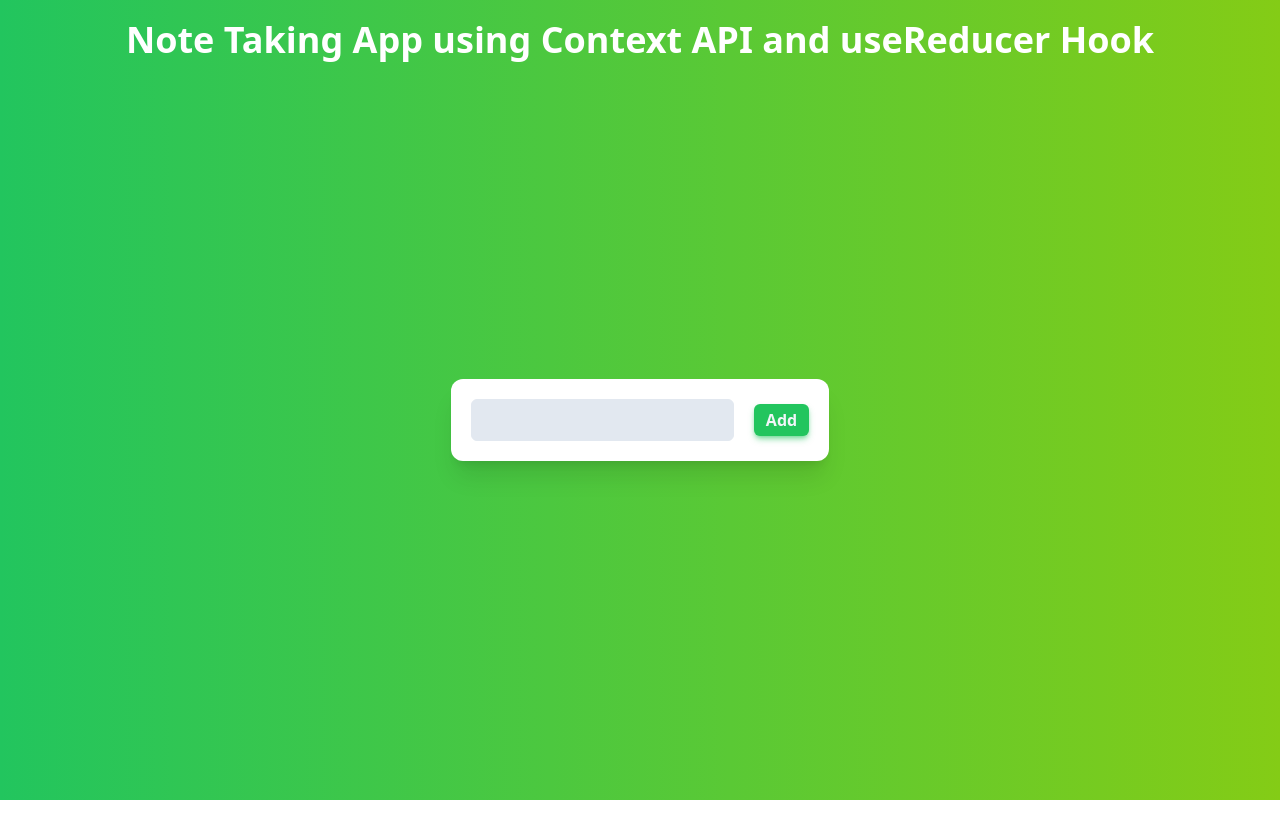
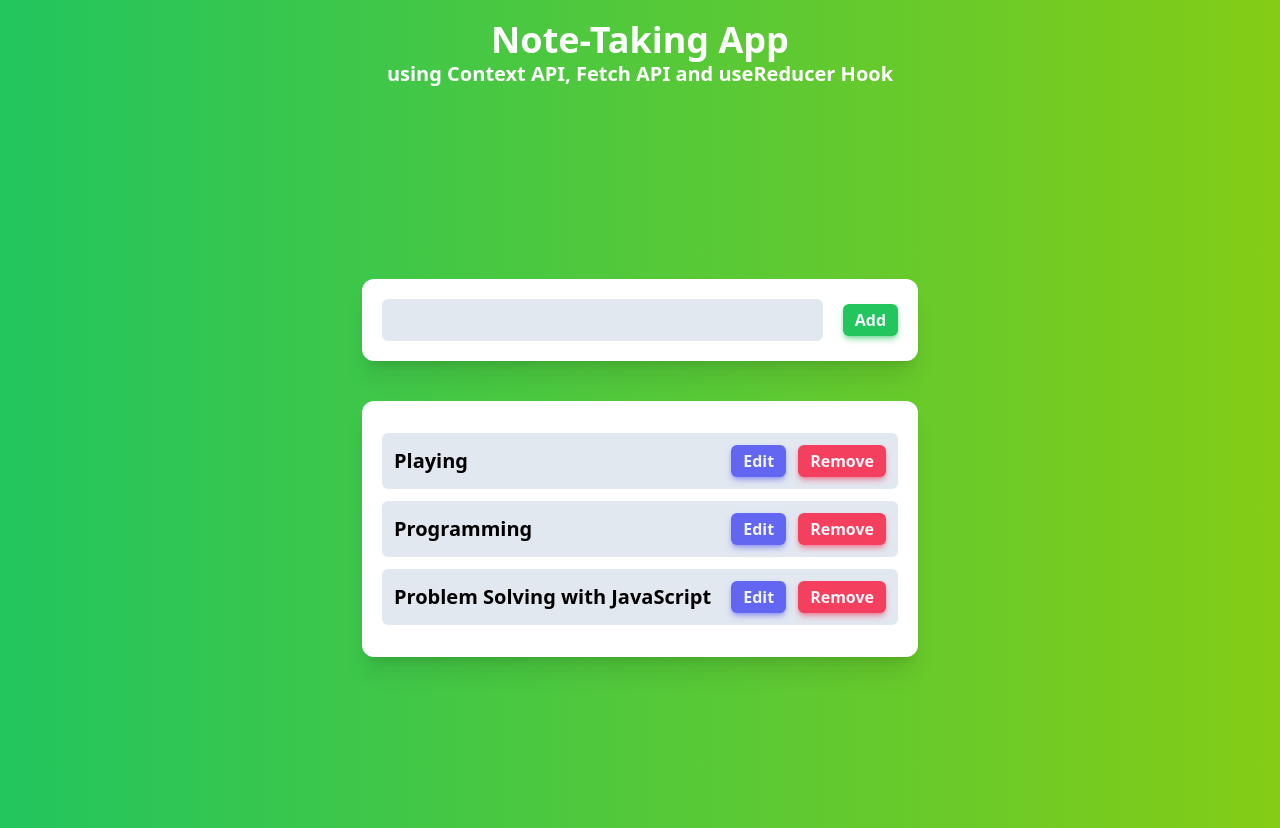
Before and after one commit to Nazmul1582/frontend-applications, a React (Create React App) app: page / in a window 1280 px wide. Before the commit the page ends 800 px from the top, so only its background shows below. Built offline with nearby package versions, Linux system fonts and the light colour scheme; data requests are answered from the project's data file.

Commit message:
Note-Taking App with useReducer, fetch-api and context-api

```diff
--- a/package.json
+++ b/package.json
@@ -13,6 +13,7 @@
   },
   "scripts": {
     "start": "react-scripts start",
+    "json-server": "json-server -p 4000 --watch ./src/db.json",
     "build": "react-scripts build",
     "test": "react-scripts test",
     "eject": "react-scripts eject"
--- a/public/index.html
+++ b/public/index.html
@@ -24,7 +24,9 @@
       work correctly both with client-side routing and a non-root public URL.
       Learn how to configure a non-root public URL by running `npm run build`.
     -->
-    <title>Note Taking App using Context API and useReducer Hook</title>
+    <title>
+      Note Taking App using Context API, Fetch API and useReducer Hook
+    </title>
   </head>
   <body>
     <noscript>You need to enable JavaScript to run this app.</noscript>
--- a/src/App.js
+++ b/src/App.js
@@ -4,9 +4,12 @@ import OutputArea from "./components/OutputArea";
 const App = () => {
   return (
     <div className="min-h-screen  bg-gradient-to-r from-green-500 to-lime-500">
-      <h1 className="text-center text-4xl font-bold py-5 text-white">
-        Note Taking App using Context API and useReducer Hook
-      </h1>
+      <div className="text-center text-4xl font-bold py-5 text-white">
+        <h1>Note-Taking App</h1>
+        <p className="text-xl">
+          using Context API, Fetch API and useReducer Hook
+        </p>
+      </div>
       <div className="flex items-center justify-center custom-height">
         <div>
           <InputArea />
--- a/src/components/InputArea.js
+++ b/src/components/InputArea.js
@@ -3,6 +3,30 @@ import { useNote } from "../contexts/NoteContext";
 
 const InputArea = () => {
   const { note, dispatch } = useNote();
+
+  const getNotes = () => {
+    fetch("http://localhost:4000/notes")
+      .then((response) => response.json())
+      .then((data) => dispatch({ type: "FETCH_SUCCESS", payload: data }))
+      .catch((err) => dispatch({ type: "FETCH_FAILURE", payload: err }));
+  };
+  const createNote = async () => {
+    const newNote = {
+      id: Date.now() + "",
+      title: note.noteTitle,
+    };
+
+    return await fetch("http://localhost:4000/notes", {
+      method: "POST",
+      body: JSON.stringify(newNote),
+      headers: {
+        "Content-Type": "application/json; charsert=UTF-8",
+      },
+    })
+      // .then((res) => res.json())
+      // .then((data) => console.log(data));
+      .then(() => getNotes());
+  };
 
   return (
     <form
@@ -13,8 +37,8 @@ const InputArea = () => {
           return;
         }
         note.editMode
-          ? dispatch({ type: "UPDATE_NOTE", payload: e })
-          : dispatch({ type: "CREATE_NOTE", payload: e });
+          ? dispatch({ type: "UPDATE_NOTE" })
+          : dispatch({ type: "CREATE_NOTE", payload: createNote() });
       }}
       className="mb-10 bg-white shadow-xl p-5 rounded-xl text-center font-bold flex justify-center items-center gap-5"
     >
--- a/src/components/OutputArea.js
+++ b/src/components/OutputArea.js
@@ -1,10 +1,19 @@
-import React from "react";
+import React, { useEffect } from "react";
 import { useNote } from "../contexts/NoteContext";
 
 const OutputArea = () => {
   const { note, dispatch } = useNote();
 
-  return (
+  useEffect(() => {
+    fetch("http://localhost:4000/notes")
+      .then((response) => response.json())
+      .then((data) => dispatch({ type: "FETCH_SUCCESS", payload: data }))
+      .catch((err) => dispatch({ type: "FETCH_FAILURE", payload: err }));
+  }, [dispatch]);
+
+  return note.isLoading ? (
+    <h1 className="text-white">Loading ...</h1>
+  ) : (
     <div
       className={`bg-white shadow-xl rounded-xl text-center font-bold p-5  ${
         note.notes.length === 0 ? "hidden" : "block"
--- a/src/contexts/NoteContext.js
+++ b/src/contexts/NoteContext.js
@@ -1,4 +1,4 @@
-import { createContext, useContext, useReducer } from "react";
+import React, { createContext, useContext, useReducer } from "react";
 import noteReducer from "../reducer/noteReducer";
 
 const NoteContext = createContext();
@@ -6,8 +6,10 @@ const NoteContext = createContext();
 export const useNote = () => useContext(NoteContext);
 
 const initialState = {
+  isLoading: true,
+  notes: [],
+  error: false,
   noteTitle: "",
-  notes: [],
   editMode: false,
   editableNote: null,
 };
--- /dev/null
+++ b/src/db.json
@@ -0,0 +1,16 @@
+{
+  "notes": [
+    {
+      "id": "1678881156691",
+      "title": "Playing"
+    },
+    {
+      "id": "1678938472923",
+      "title": "Programming"
+    },
+    {
+      "id": "1678938491227",
+      "title": "Problem Solving with JavaScript"
+    }
+  ]
+}
--- a/src/reducer/noteReducer.js
+++ b/src/reducer/noteReducer.js
@@ -1,49 +1,37 @@
 const noteReducer = (state, action) => {
   switch (action.type) {
+    case "FETCH_SUCCESS":
+      return {
+        ...state,
+        isLoading: false,
+        notes: action.payload,
+      };
+    case "FETCH_FAILURE":
+      return {
+        ...state,
+        isLoading: false,
+        error: action.payload,
+      };
     case "CHANGE_TITLE":
       return {
         ...state,
         noteTitle: action.payload,
       };
     case "CREATE_NOTE":
-      const newNote = {
-        id: Date.now() + "",
-        title: state.noteTitle,
-      };
       return {
         ...state,
-        notes: [...state.notes, newNote],
+        notes: [...state.notes, action.payload],
         noteTitle: "",
       };
     case "EDIT_NOTE":
-      const toBeEditedNote = state.notes.find(
-        (item) => item.id === action.payload
-      );
-      return {
-        ...state,
-        editMode: true,
-        noteTitle: toBeEditedNote.title,
-        editableNote: toBeEditedNote,
-      };
+      return {};
     case "UPDATE_NOTE":
-      const updatedNotes = state.notes.filter((note) => {
-        if (note.id === state.editableNote.id) {
-          note.title = state.noteTitle;
-        }
-        return note;
-      });
-      return {
-        ...state,
-        notes: updatedNotes,
-        noteTitle: "",
-        editMode: false,
-        editableNote: null,
-      };
+      return {};
     case "REMOVE_NOTE":
-      return {
-        ...state,
-        notes: state.notes.filter((note) => note.id !== action.payload),
-      };
+      // return fetch(`http://localhost:4000/notes/${action.payload}`, {
+      //   method: "DELETE",
+      // });
+      return {};
     default:
       return state;
   }
```
Also changed, not shown: 1 other file (tests, documents, lock files or other folders).
